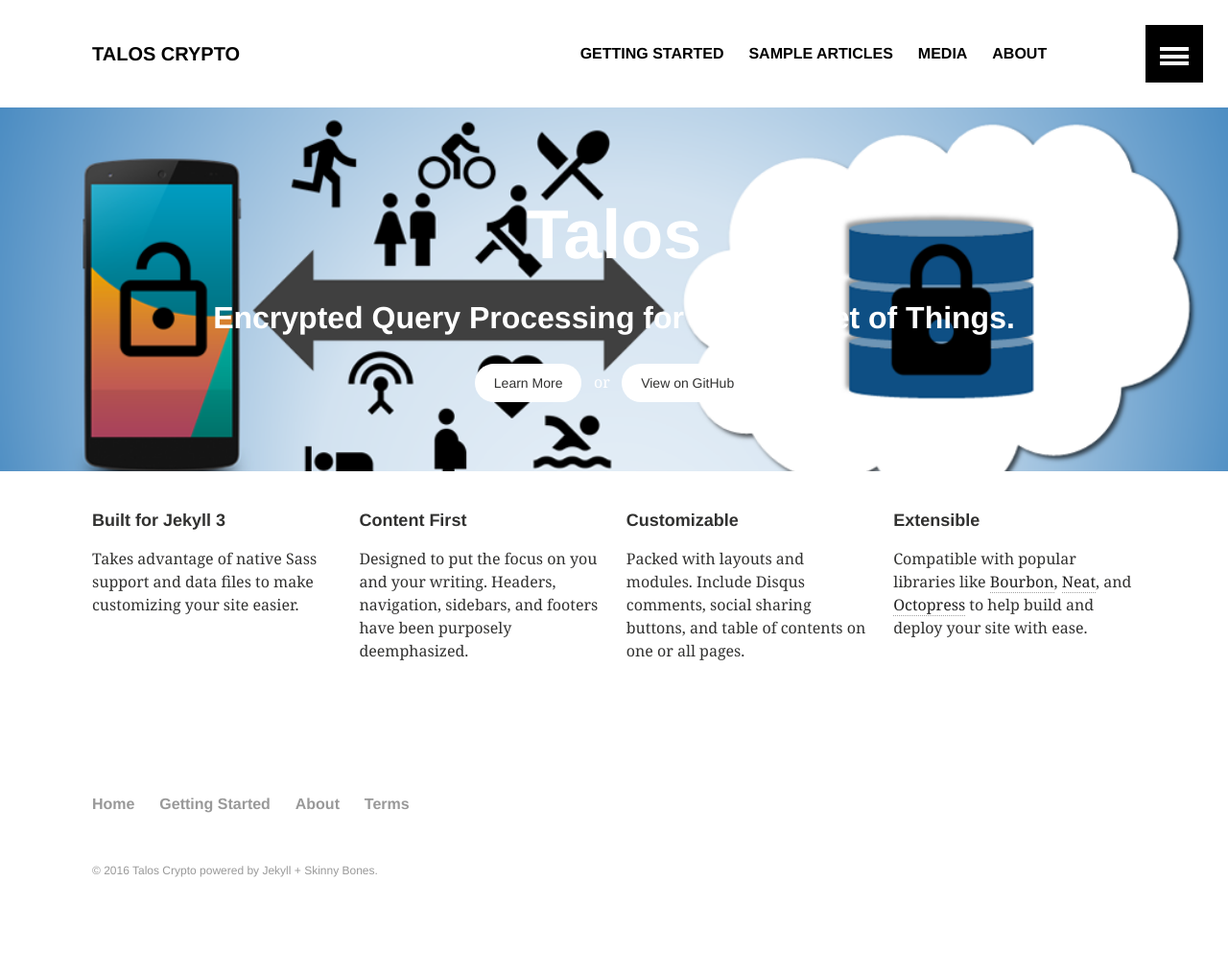
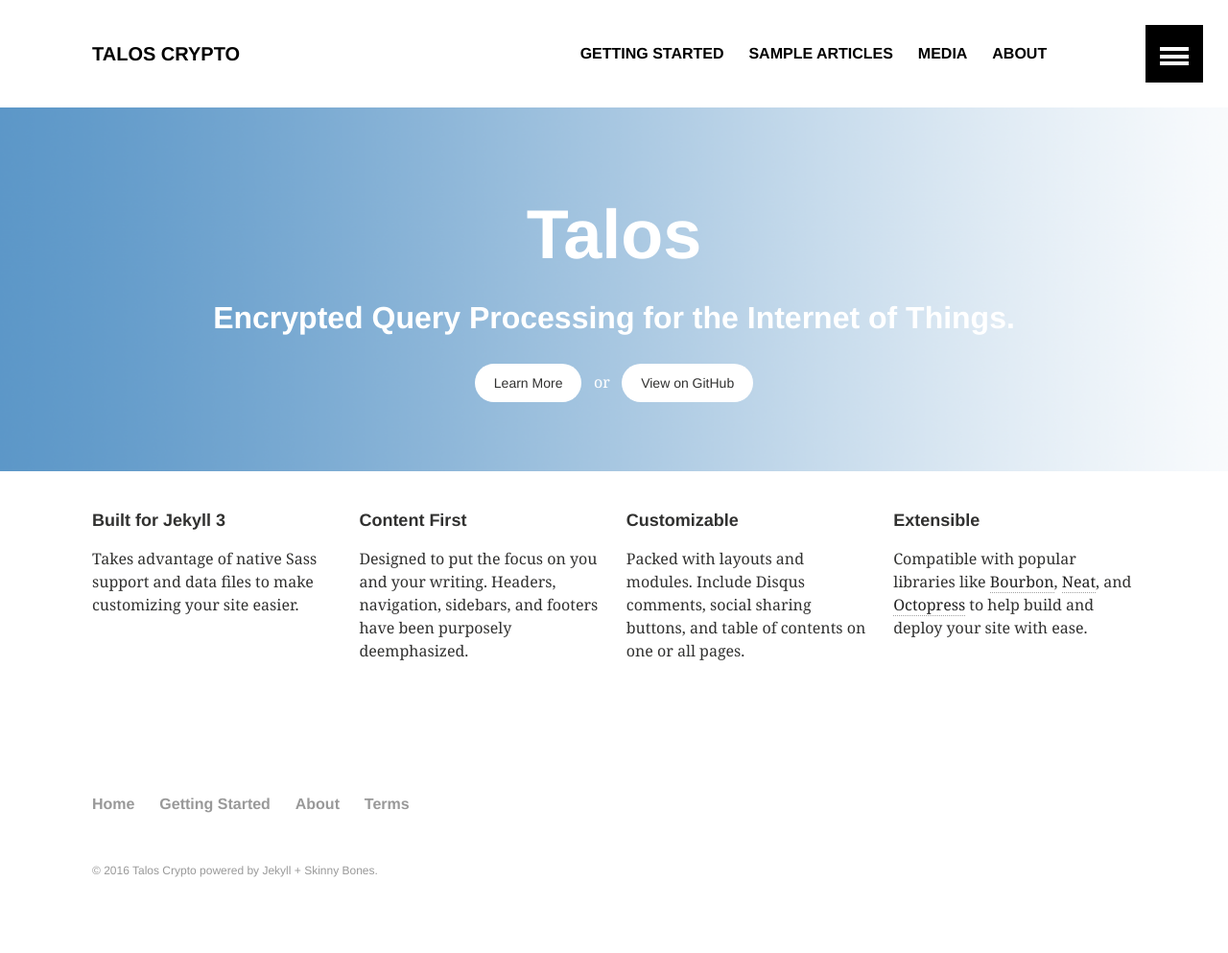
Before and after one commit to Talos-crypto/talos-crypto, a Jekyll site: the page built from index.md, in a window 1280 px wide. Shown: the whole page at 96% size. Built offline with Jekyll 4.4.1, drawn with Linux system fonts in a browser that asks for light colours.

Commit message:
add placeholder image

```diff
--- a/index.md
+++ b/index.md
@@ -2,7 +2,7 @@
 layout: home
 permalink: /
 image:
-  feature: talos-image.png
+  feature: palceholder-1600x800.png
 ---
 
 <div class="tiles">
```
Also changed, not shown: images/palceholder-1600x800.png (added).
